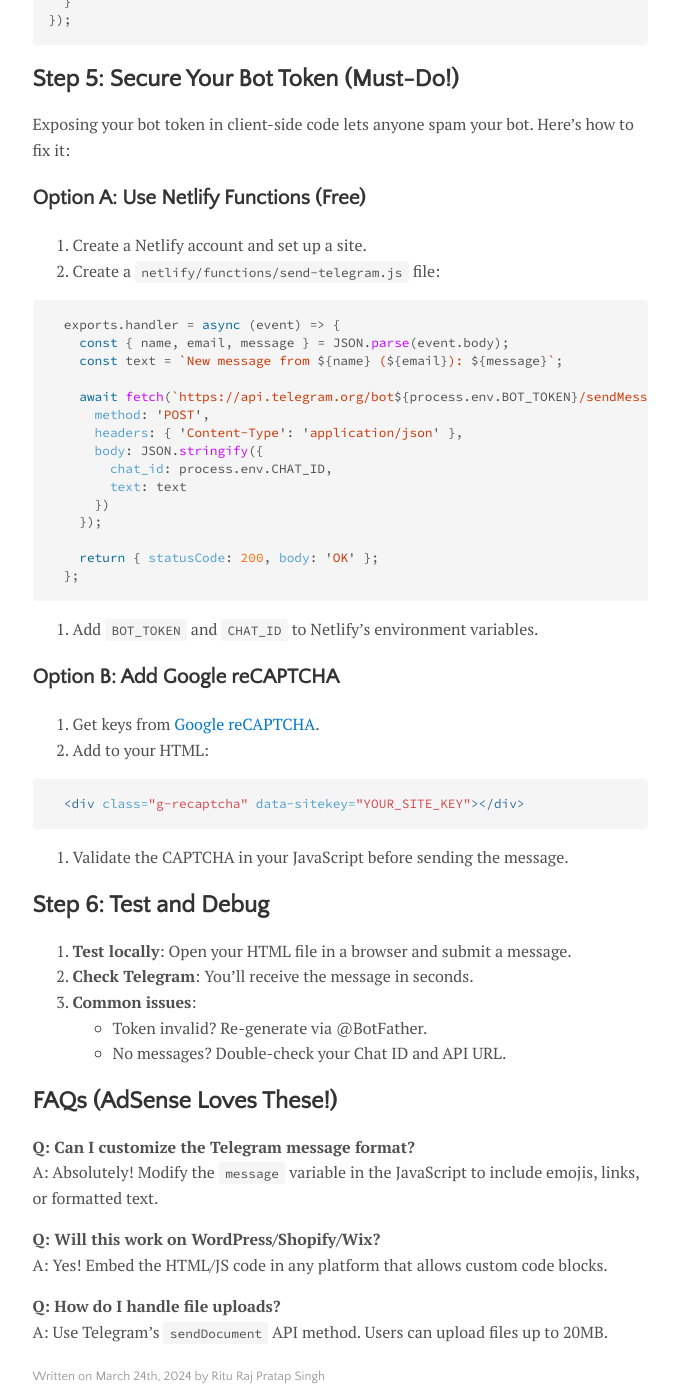
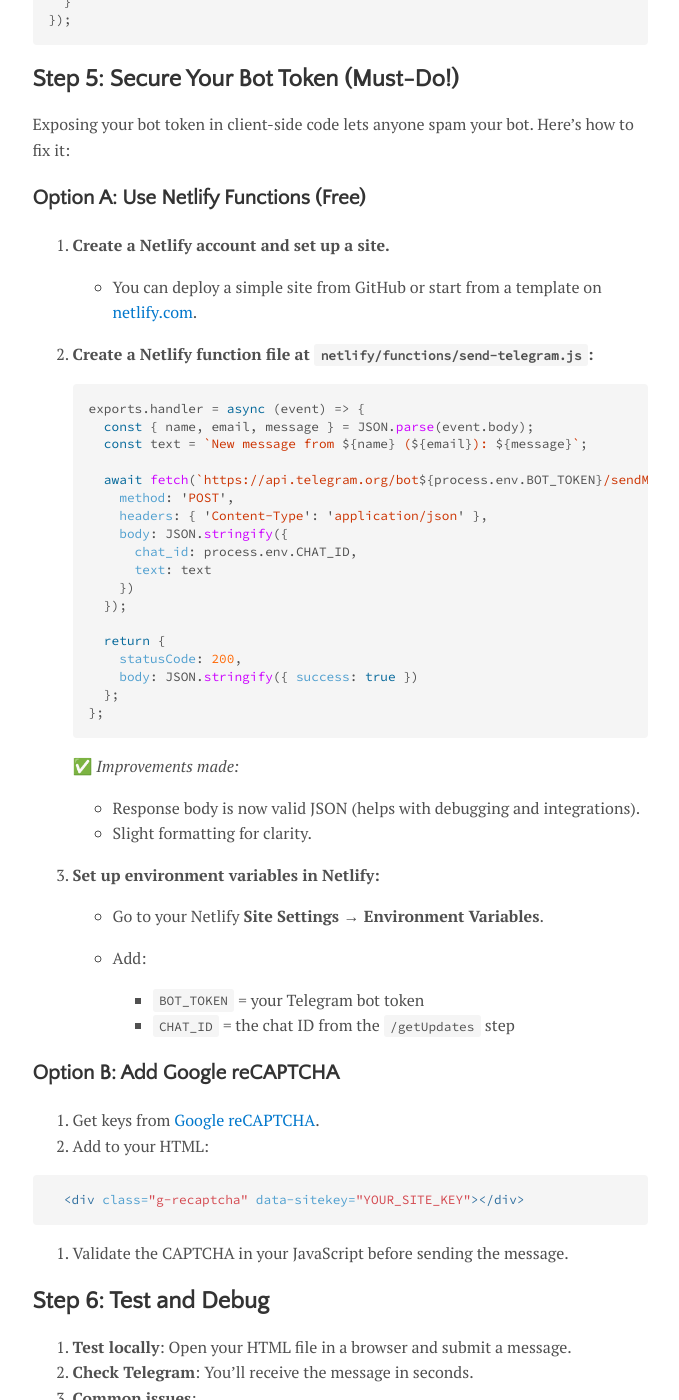
Before and after one commit to theriturajps/theriturajps.github.io, a Jekyll site: the page built from _posts/2024-03-24-create-a-professional-contact-form-with-telegram-bot-api.md, in a window 1280 px wide and 1400 px high, scrolled down 2592 px. Shown: the whole window, without its empty margins (300-979 px from the left). Built offline with Jekyll 4.4.1, drawn with Linux system fonts in a browser that asks for light colours.

Commit message:
Enhance security instructions by detailing the use of Netlify Functions for handling Telegram bot messages and improving response body formatting for better debugging.

````diff
--- a/_posts/2024-03-24-create-a-professional-contact-form-with-telegram-bot-api.md
+++ b/_posts/2024-03-24-create-a-professional-contact-form-with-telegram-bot-api.md
@@ -111,29 +111,47 @@ form.addEventListener('submit', async (e) => {
 
 Exposing your bot token in client-side code lets anyone spam your bot. Here’s how to fix it:
 
-### Option A: Use Netlify Functions (Free)
+### **Option A: Use Netlify Functions (Free)**
 
-1. Create a Netlify account and set up a site.
-2. Create a `netlify/functions/send-telegram.js` file:
+1. **Create a Netlify account and set up a site.**
 
-  ```javascript
-  exports.handler = async (event) => {
-    const { name, email, message } = JSON.parse(event.body);
-    const text = `New message from ${name} (${email}): ${message}`;
+   * You can deploy a simple site from GitHub or start from a template on [netlify.com](https://www.netlify.com/).
 
-    await fetch(`https://api.telegram.org/bot${process.env.BOT_TOKEN}/sendMessage`, {
-      method: 'POST',
-      headers: { 'Content-Type': 'application/json' },
-      body: JSON.stringify({
-        chat_id: process.env.CHAT_ID,
-        text: text
-      })
-    });
+2. **Create a Netlify function file at `netlify/functions/send-telegram.js`:**
 
-    return { statusCode: 200, body: 'OK' };
-  };
-  ```
-3. Add `BOT_TOKEN` and `CHAT_ID` to Netlify’s environment variables.
+   ```javascript
+   exports.handler = async (event) => {
+     const { name, email, message } = JSON.parse(event.body);
+     const text = `New message from ${name} (${email}): ${message}`;
+
+     await fetch(`https://api.telegram.org/bot${process.env.BOT_TOKEN}/sendMessage`, {
+       method: 'POST',
+       headers: { 'Content-Type': 'application/json' },
+       body: JSON.stringify({
+         chat_id: process.env.CHAT_ID,
+         text: text
+       })
+     });
+
+     return {
+       statusCode: 200,
+       body: JSON.stringify({ success: true })
+     };
+   };
+   ```
+
+   ✅ *Improvements made:*
+
+   * Response body is now valid JSON (helps with debugging and integrations).
+   * Slight formatting for clarity.
+
+3. **Set up environment variables in Netlify:**
+
+   * Go to your Netlify **Site Settings → Environment Variables**.
+   * Add:
+
+     * `BOT_TOKEN` = your Telegram bot token
+     * `CHAT_ID` = the chat ID from the `/getUpdates` step
 
 ### Option B: Add Google reCAPTCHA
 
@@ -143,7 +161,6 @@ Exposing your bot token in client-side code lets anyone spam your bot. Here’s
   ```html
   <div class="g-recaptcha" data-sitekey="YOUR_SITE_KEY"></div>
   ```
-
 3. Validate the CAPTCHA in your JavaScript before sending the message.
 
 ## Step 6: Test and Debug
````
